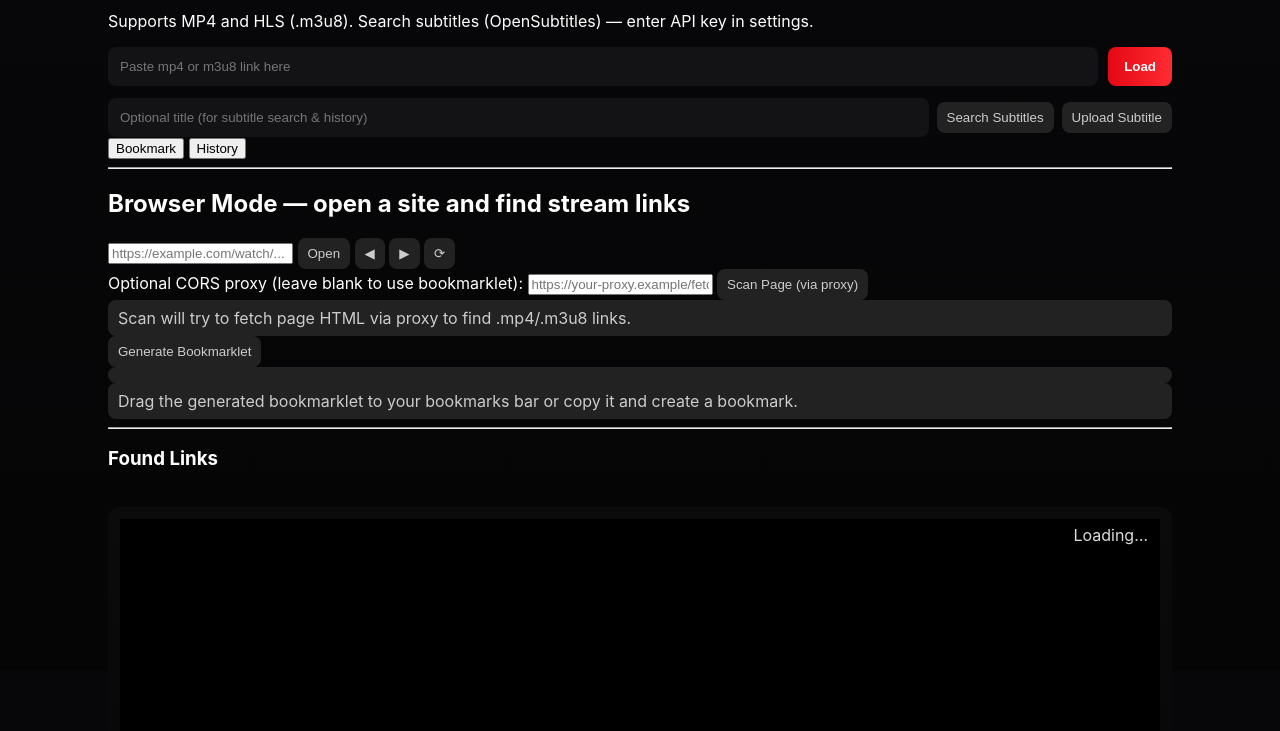
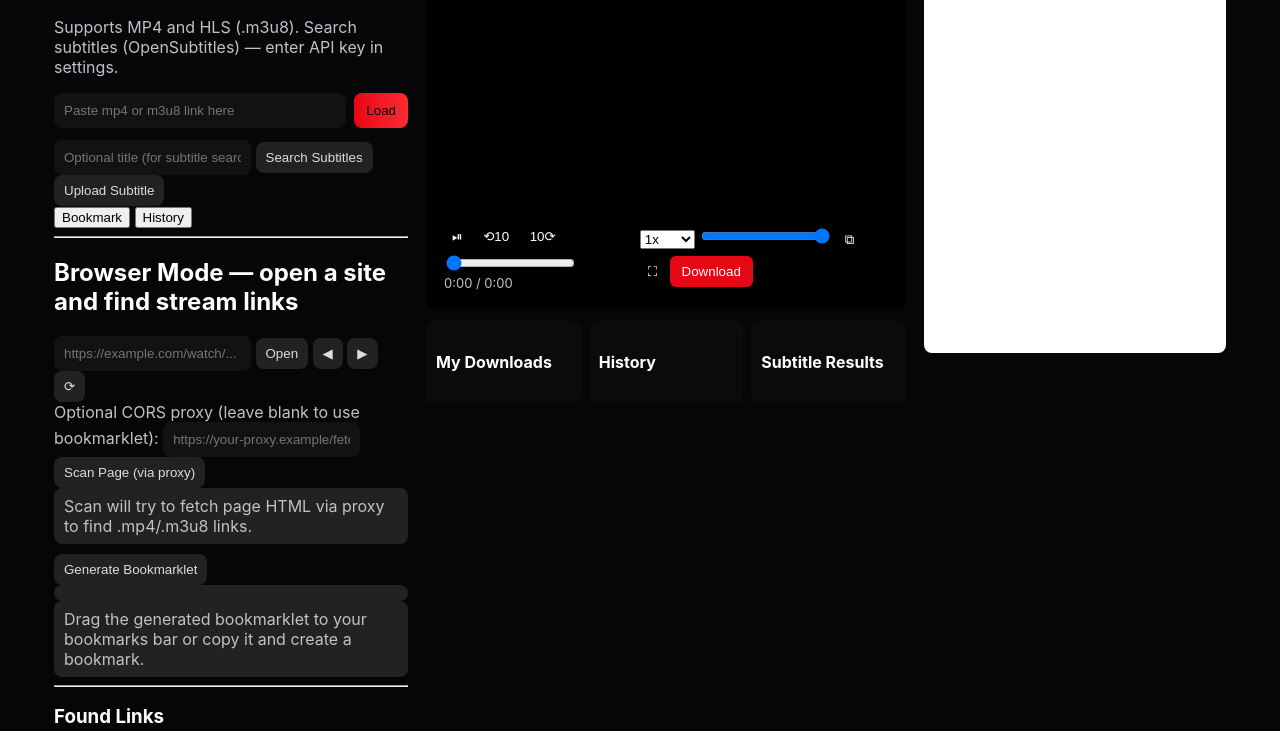
Before and after one commit to Emmy000111/LinkPlay, a plain HTML site: page index.html in a window 1280 px wide. Shown: the part 148-879 px from the top of the page. Drawn offline with nearby package versions, Linux system fonts and the light colour scheme.

Commit message:
Refactor CSS for improved readability and structure

```diff
--- a/style.css
+++ b/style.css
@@ -1,72 +1,39 @@
-/* Modern Netflix-like cinematic theme; mobile-first responsive */
 :root{
-  --bg:#070709;
-  --card:#0f0f12;
-  --muted:#bfc3c6;
-  --accent:#e50814;
-  --glass: rgba(255,255,255,0.03);
-  --soft: rgba(255,255,255,0.02);
-  --primary:#1db954;
+  --bg:#070709; --card:#0f0f12; --muted:#bfc3c6; --accent:#e50814; --glass:rgba(255,255,255,0.03);
 }
-
 *{box-sizing:border-box}
-html,body{height:100%;margin:0;font-family:Inter,system-ui,-apple-system,Segoe UI,Roboto,"Helvetica Neue",Arial;color:#fff;background:linear-gradient(180deg,var(--bg),#050506)}
-
-.app{max-width:1100px;margin:18px auto;padding:18px}
-.topbar{display:flex;justify-content:space-between;align-items:center;padding:8px 6px}
-.brand .logo{font-size:20px;font-weight:700;letter-spacing:0.6px}
-.brand .logo span{color:var(--accent)}
-.icon-btn{background:transparent;border:0;color:#fff;font-size:18px;padding:8px;border-radius:8px;cursor:pointer}
-.icon-btn:hover{background:var(--glass)}
-
-.main{display:flex;flex-direction:column;gap:18px}
-.hero{display:flex;gap:20px;flex-wrap:wrap}
-.left{flex:1;min-width:280px}
-.right{width:420px;min-width:300px}
-.title{font-size:1.6rem;margin-bottom:6px}
-.sub{color:var(--muted);margin-bottom:12px}
-
-/* inputs */
-.input-row{display:flex;gap:10px}
-.input-row input, .meta-row input{flex:1;padding:12px;border-radius:8px;border:0;background:#131316;color:#fff}
-.cta{background:linear-gradient(90deg,var(--accent),#ff2b33);border:0;color:#fff;padding:12px 16px;border-radius:8px;cursor:pointer;font-weight:600}
-.cta:hover{transform:translateY(-2px)}
-.meta-row{display:flex;gap:8px;margin-top:12px;align-items:center}
-.small{padding:8px 10px;border-radius:8px;border:0;background:#222;color:#ccc;cursor:pointer}
-
-/* player */
-.player-shell{background:linear-gradient(180deg,#0b0b0c,#050505);border-radius:12px;padding:12px;position:relative}
-.poster{height:200px;background:linear-gradient(180deg,#111,#050505);display:flex;align-items:center;justify-content:center;color:#555;border-radius:8px;margin-bottom:8px}
-.video-frame{position:relative;background:#000;border-radius:8px;overflow:hidden}
-video{width:100%;height:100%;display:block;max-height:380px;background:#000}
-
-/* Big overlay controls (tap) */
-.controls-overlay{position:absolute;inset:0;display:flex;align-items:center;justify-content:center;pointer-events:none}
-.controls-overlay .big-play{pointer-events:auto;background:rgba(0,0,0,0.6);border:2px solid rgba(255,255,255,0.06);color:#fff;font-size:36px;padding:18px;border-radius:999px}
-
-/* player-controls */
-.player-controls{display:flex;justify-content:space-between;align-items:center;padding:10px 6px;gap:10px}
+body{margin:0;font-family:Inter,system-ui,-apple-system,Segoe UI,Roboto,Arial;background:linear-gradient(180deg,var(--bg),#050506);color:#fff}
+.app{max-width:1200px;margin:14px auto;padding:14px}
+.topbar{display:flex;justify-content:space-between;align-items:center;padding:6px}
+.brand{font-weight:700;font-size:18px;color:var(--accent)}
+.icon-btn{background:transparent;border:0;color:#fff;padding:6px;border-radius:6px;cursor:pointer}
+.main{display:flex;gap:18px;flex-wrap:wrap}
+.left-col{flex:1;min-width:320px}
+.right-col{width:480px;min-width:320px}
+.input-row{display:flex;gap:8px;margin:12px 0}
+.input-row input,.meta-row input,.browser-controls input,.proxy-row input{flex:1;padding:10px;border-radius:8px;border:0;background:#121214;color:#fff}
+.cta{background:linear-gradient(90deg,var(--accent),#ff2b33);border:0;padding:10px 12px;border-radius:8px;cursor:pointer}
+.small{padding:8px 10px;border-radius:8px;border:0;background:#222;color:#ddd;cursor:pointer}
+.muted{color:var(--muted)}
+.player-shell{background:#000;border-radius:10px;padding:10px;position:relative}
+video{width:100%;height:280px;background:#000;border-radius:6px}
+.player-controls{display:flex;justify-content:space-between;align-items:center;padding:8px;gap:8px}
 .ctrl{background:transparent;border:0;color:#fff;padding:8px;border-radius:6px;cursor:pointer}
 .ctrl.primary{background:var(--accent);padding:8px 12px;border-radius:6px}
-.seek-wrap{flex:1;display:flex;gap:8px;align-items:center}
-.seek-wrap input[type=range]{flex:1}
-.time{color:var(--muted);font-size:12px}
-
-/* lower panels */
-.lower{display:grid;grid-template-columns:1fr 1fr 1fr;gap:12px;margin-top:12px}
-.panel{background:var(--soft);padding:12px;border-radius:8px;min-height:120px}
-.panel h3{margin:0 0 8px 0;font-size:14px}
-.list{display:flex;flex-direction:column;gap:8px;max-height:220px;overflow:auto}
+.time{color:var(--muted);font-size:13px}
+.panels-row{display:flex;gap:8px;margin-top:12px}
+.panel{background:rgba(255,255,255,0.02);padding:10px;border-radius:8px;flex:1}
+.list{display:flex;flex-direction:column;gap:8px;max-height:200px;overflow:auto}
 .list .item{display:flex;align-items:center;gap:8px;padding:8px;background:rgba(255,255,255,0.02);border-radius:8px}
-.list .item .meta{flex:1;white-space:nowrap;overflow:hidden;text-overflow:ellipsis}
+.bookmarklet-box{margin-top:10px}
+.browser-area{margin-top:14px}
+iframe#siteFrame{width:100%;height:420px;border-radius:8px;border:1px solid rgba(255,255,255,0.03);background:#fff}
+.loader{position:absolute;right:12px;top:12px;background:rgba(0,0,0,0.6);padding:6px 10px;border-radius:6px;color:#ddd}
 .footer{text-align:center;color:var(--muted);margin-top:12px;font-size:13px}
 
-/* loader */
-.loader{position:absolute;right:14px;top:12px;background:rgba(0,0,0,0.6);padding:6px 10px;border-radius:6px;color:#ddd}
-
-/* mobile responsiveness */
-@media (max-width:900px){
-  .hero{flex-direction:column}
-  .right{width:100%}
-  .lower{grid-template-columns:1fr}
+/* responsive */
+@media (max-width:980px){
+  .main{flex-direction:column}
+  .right-col{width:100%}
+  iframe#siteFrame{height:320px}
 }
```
